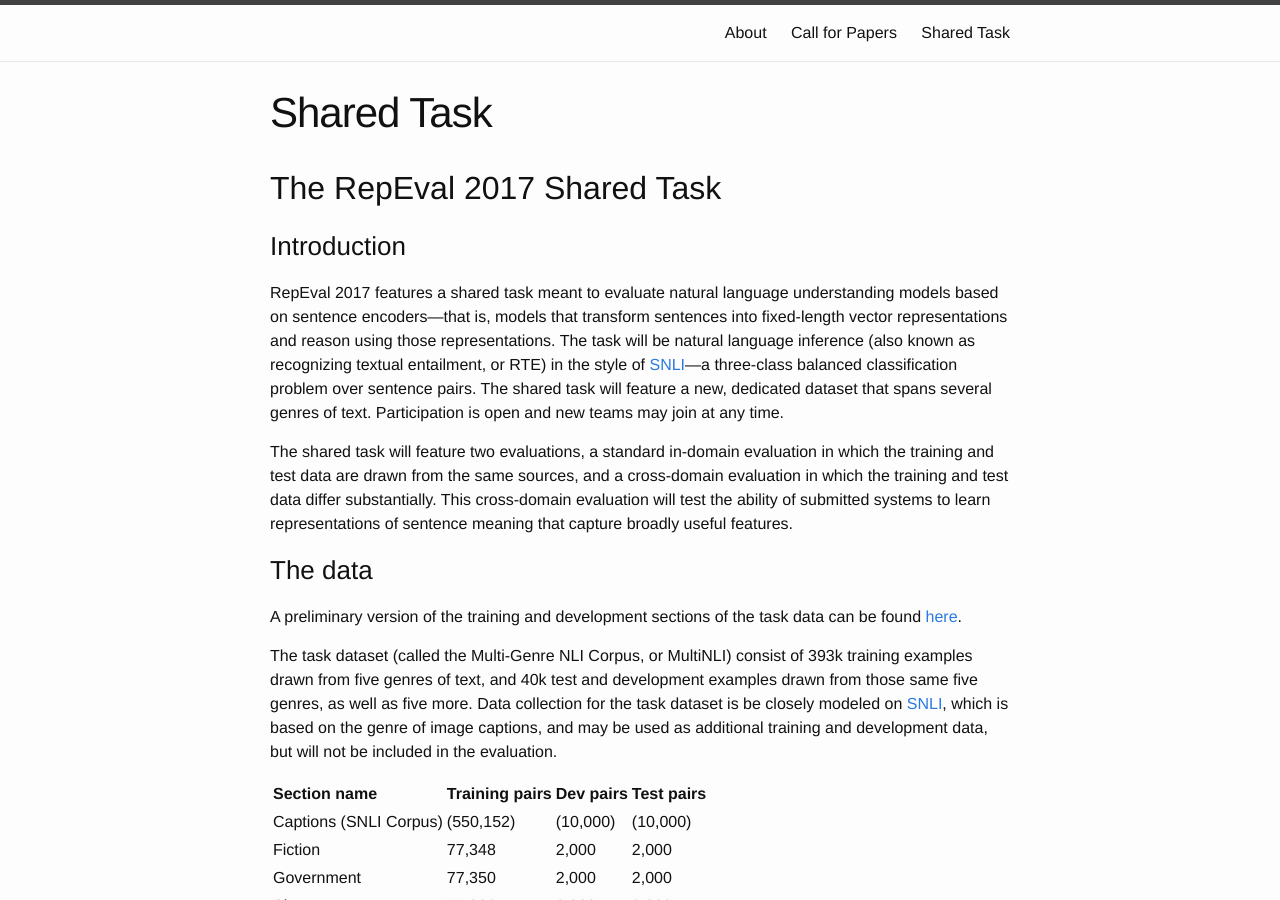
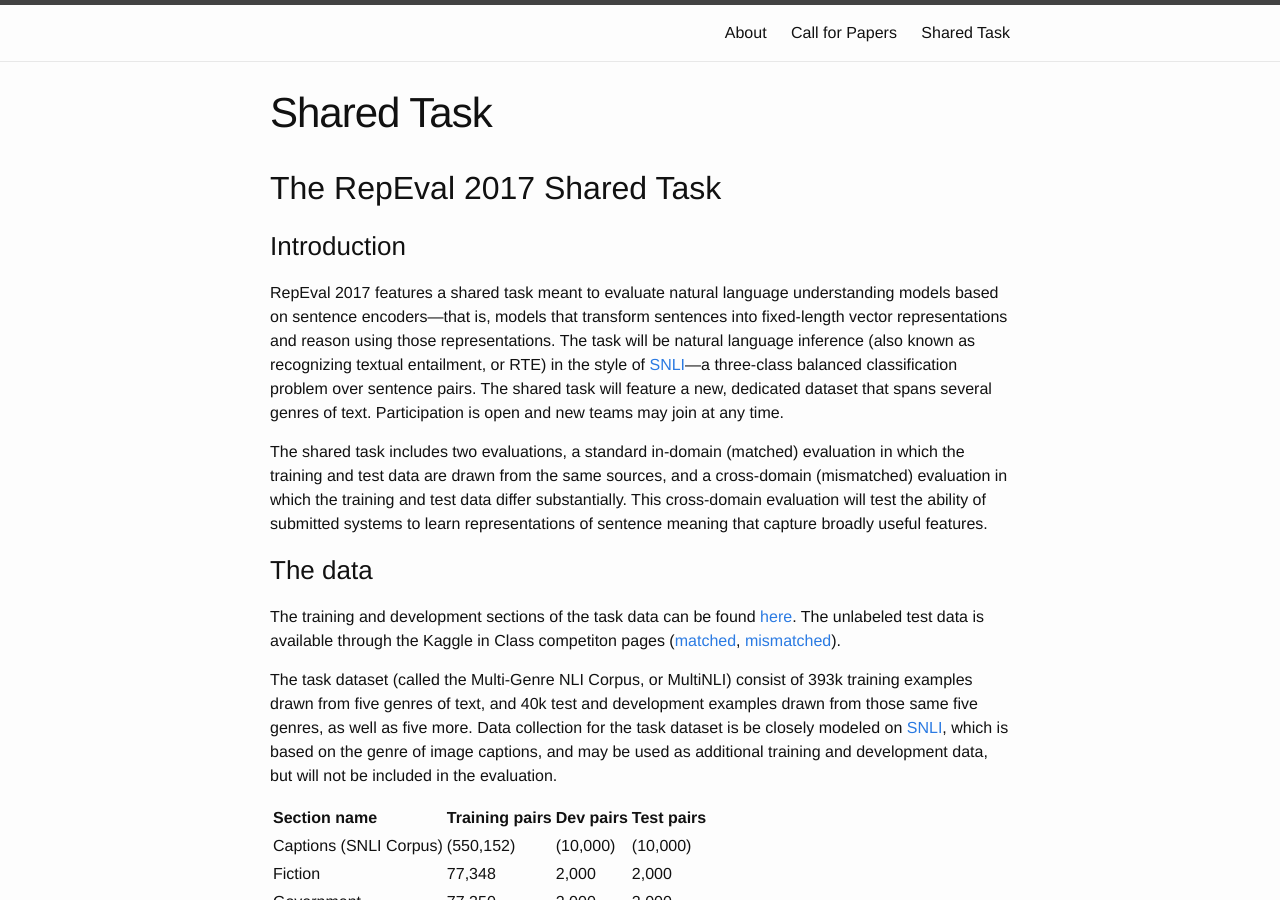
Before and after one commit to RepEval2017/RepEval2017.github.io, a Jekyll site: the page built from shared_task.md, in a window 1280 px wide and 900 px high. Built offline with Jekyll 4.4.1, drawn with Linux system fonts in a browser that asks for light colours; some of the changed text lies outside the part shown.

Commit message:
Competition open!

```diff
--- a/shared_task.md
+++ b/shared_task.md
@@ -13,11 +13,11 @@
 
 <span class="c4"></span>
 
-<span>The shared task will feature two evaluations, a standard in-domain evaluation in which the training and test data are drawn from the same sources, and a cross-domain evaluation in which the training and test data differ substantially. This cross-domain evaluation will test the ability of submitted systems to learn</span> <span class="c4">representations of sentence meaning that capture broadly useful features.</span>
+<span>The shared task includes two evaluations, a standard in-domain (matched) evaluation in which the training and test data are drawn from the same sources, and a cross-domain (mismatched) evaluation in which the training and test data differ substantially. This cross-domain evaluation will test the ability of submitted systems to learn</span> <span class="c4">representations of sentence meaning that capture broadly useful features.</span>
 
 ### <span class="c25">The data</span>
 
-A preliminary version of the training and development sections of the task data can be found [here](http://nyu.edu/projects/bowman/multinli/).
+The training and development sections of the task data can be found [here](http://nyu.edu/projects/bowman/multinli/). The unlabeled test data is available through the Kaggle in Class competiton pages (<a href="https://inclass.kaggle.com/c/multinli-matched-evaluation/data"><span class="c4">matched</span></a>, <a href="https://inclass.kaggle.com/c/multinli-mismatched-evaluation/data"><span class="c4">mismatched</span></a>).
 
 <span>The task dataset (called the Multi-Genre NLI Corpus, or MultiNLI) consist of 393k training examples drawn from five genres of text, and 40k test and development examples drawn from those same five genres, as well as five more. Data collection for the task dataset is be closely modeled on</span> <span class="c2">[SNLI](http://nlp.stanford.edu/projects/snli/)</span><span>, which is based on the genre of image captions, and may be used as additional training and development data, but will not be included in the evaluation.</span>
 
@@ -692,13 +692,17 @@
 
 <span class="c4"></span>
 
+### <span class="c25">Leaderboard and evaluation site</span>
+
+<span class="c4">To participate in the competition, evaluate your system, or view the current mid-competiton leaderboard (including systems that may not qualify for the final leaderboard), use these two Kaggle in Class competitions:</span>
+  *   <a href="https://inclass.kaggle.com/c/multinli-matched-evaluation"><span class="c4">MultiNLI Matched</span></a>
+  *   <a href="https://inclass.kaggle.com/c/multinli-mismatched-evaluation"><span class="c4">MultiNLI Mismatched</span></a>
 
 ### <span class="c25">Paper submission</span>
 
-*   <span class="c4">For inclusion in the workshop and the final leaderboard, you must submit:</span>
+<span class="c4">For inclusion in the workshop and the final leaderboard, you must submit:</span>
   *   <span class="c4">A system description paper of 2–4 pages in ACL format. System description papers will be reviewed for readability and soundness (but not novelty/technical merit) before acceptance.</span>
   *   <span class="c4">A .zip code package that can be used to reproduce the submitted results after being trained on widely-available data files.</span>
-
 
 ### <span class="c25">Key dates</span>
 
```
